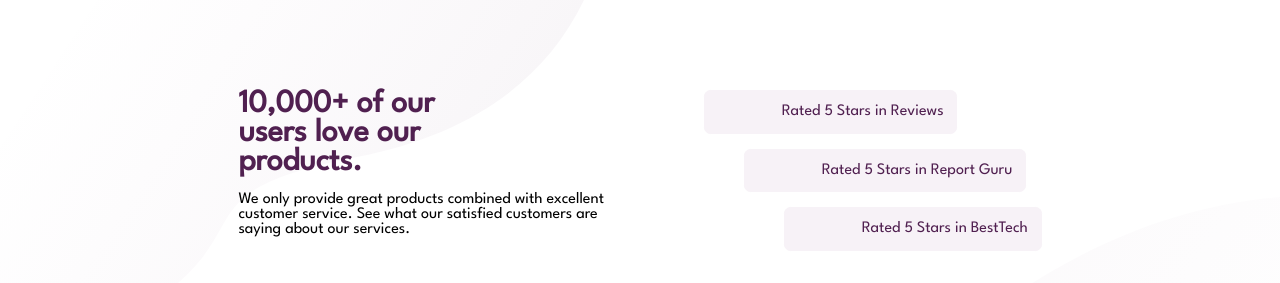
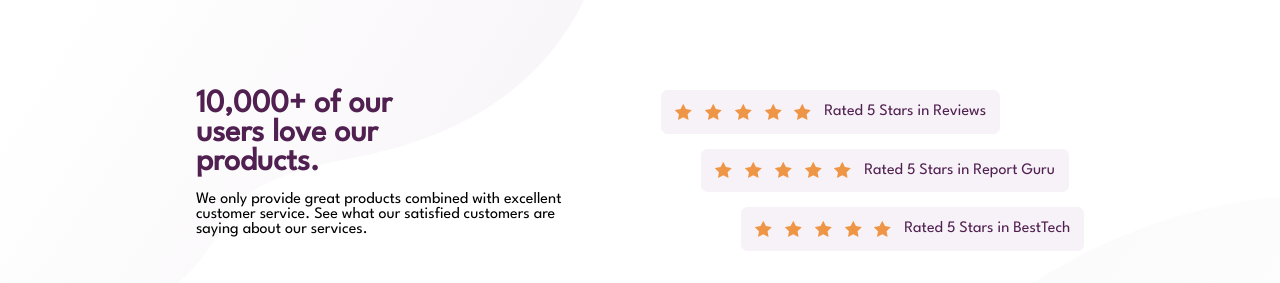
Before and after one commit to towobolak/LastAssignment, a plain HTML site: page index.html in a window 1280 px wide. Shown: the top 283 px of the page. Drawn offline with Linux system fonts and the light colour scheme; files whose address does not match are found by name.

Commit message:
Assignment Solu

```diff
--- a/index.html
+++ b/index.html
@@ -26,31 +26,31 @@
         </div>
         <div class="topRight">
             <div class="star1">
-                <img src="icon-star.svg" alt="">
-                <img src="icon-star.svg" alt="">
-                <img src="icon-star.svg" alt="">
-                <img src="icon-star.svg" alt="">
-                <img src="icon-star.svg" alt="">
+                <img src="/images/icon-star.svg" alt="">
+                <img src="/images/icon-star.svg" alt="">
+                <img src="/images/icon-star.svg" alt="">
+                <img src="/images/icon-star.svg" alt="">
+                <img src="/images/icon-star.svg" alt="">
                 <div class="ar1">
                     <p>Rated 5 Stars in Reviews</p>
                 </div>
             </div><br>
             <div class="star2">
-                <img src="icon-star.svg" alt="">
-                <img src="icon-star.svg" alt="">
-                <img src="icon-star.svg" alt="">
-                <img src="icon-star.svg" alt="">
-                <img src="icon-star.svg" alt="">
+                <img src="/images/icon-star.svg" alt="">
+                <img src="/images/icon-star.svg" alt="">
+                <img src="/images/icon-star.svg" alt="">
+                <img src="/images/icon-star.svg" alt="">
+                <img src="/images/icon-star.svg" alt="">
                 <div class="ar1">
                     <p>Rated 5 Stars in Report Guru</p>
                 </div>
             </div><br>
             <div class="star3">
-                <img src="icon-star.svg" alt="">
-                <img src="icon-star.svg" alt="">
-                <img src="icon-star.svg" alt="">
-                <img src="icon-star.svg" alt="">
-                <img src="icon-star.svg" alt="">
+                <img src="/images/icon-star.svg" alt="">
+                <img src="/images/icon-star.svg" alt="">
+                <img src="/images/icon-star.svg" alt="">
+                <img src="/images/icon-star.svg" alt="">
+                <img src="/images/icon-star.svg" alt="">
                 <div class="ar1">
                     <p>Rated 5 Stars in BestTech</p>
                 </div>
```
